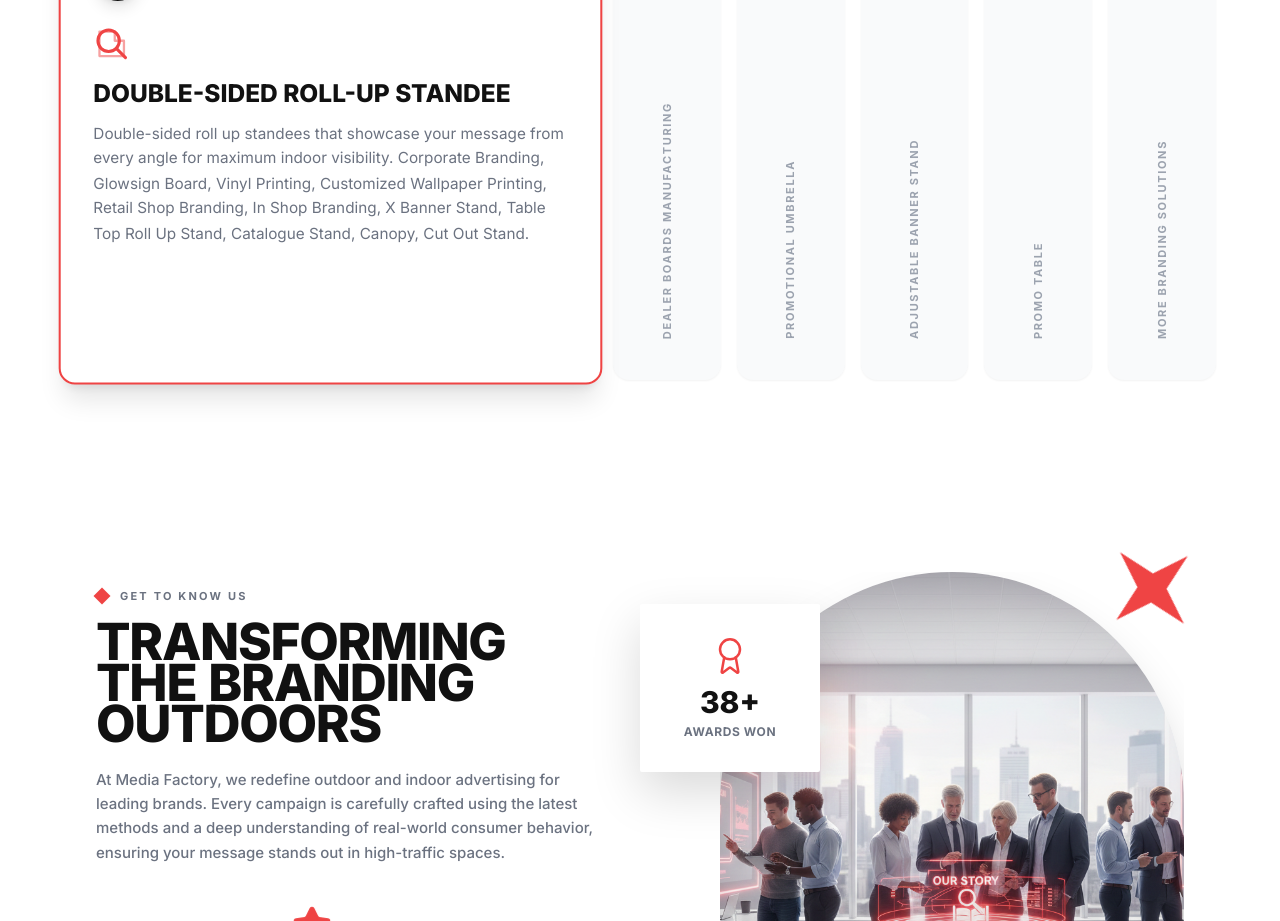
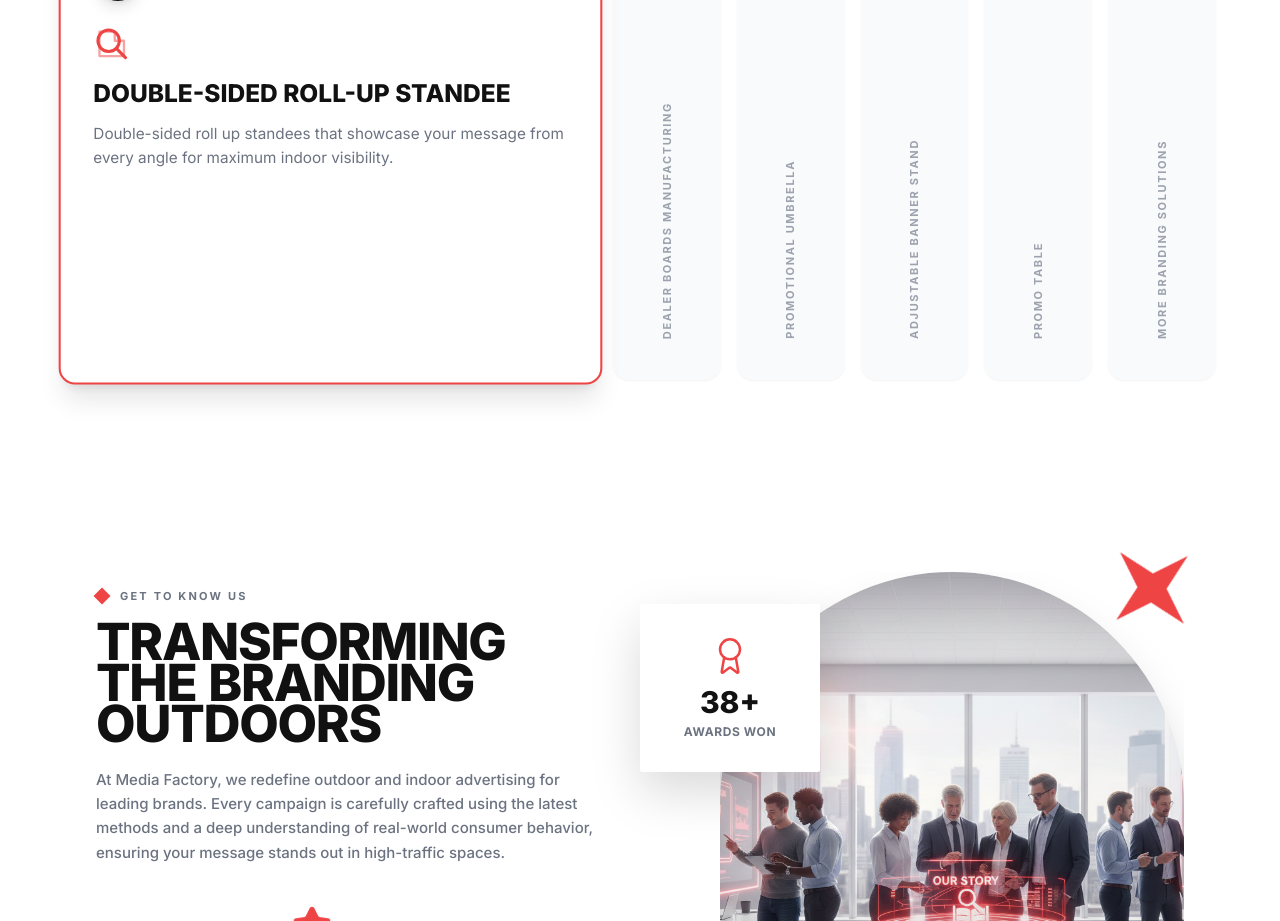
Before and after one commit to webenquiry11-svg/media-factory, a Next.js app in the folder frontend/: page / in a window 1280 px wide. Shown: the part 2080-3001 px from the top of the page. Built offline with nearby package versions, Linux system fonts and the light colour scheme.

Commit message:
Fix nested frontend folder

```diff
--- a/frontend/components/sections/service.tsx
+++ b/frontend/components/sections/service.tsx
@@ -166,7 +166,7 @@ const IndoorServices = () => {
     {
       id: 1,
       title: "Double-Sided Roll-Up Standee",
-      description: "Double-sided roll up standees that showcase your message from every angle for maximum indoor visibility. Corporate Branding, Glowsign Board, Vinyl Printing, Customized Wallpaper Printing, Retail Shop Branding, In Shop Branding, X Banner Stand, Table Top Roll Up Stand, Catalogue Stand, Canopy, Cut Out Stand.",
+      description: "Double-sided roll up standees that showcase your message from every angle for maximum indoor visibility.",
     },
     {
       id: 2,
@@ -191,7 +191,7 @@ const IndoorServices = () => {
     {
       id: 6,
       title: "More Branding Solutions",
-      description: "Corporate Branding, Glowsign Board, Vinyl Printing, Customized Wallpaper Printing, Retail Shop Branding.",
+      description: "Corporate Branding, Glowsign Board, Vinyl Printing, Customized Wallpaper Printing, Retail Shop Branding, In Shop Branding, X Banner Stand, Table Top Roll Up Stand, Catalogue Stand, Canopy, Cut Out Stand.",
     },
   ];
 
```
